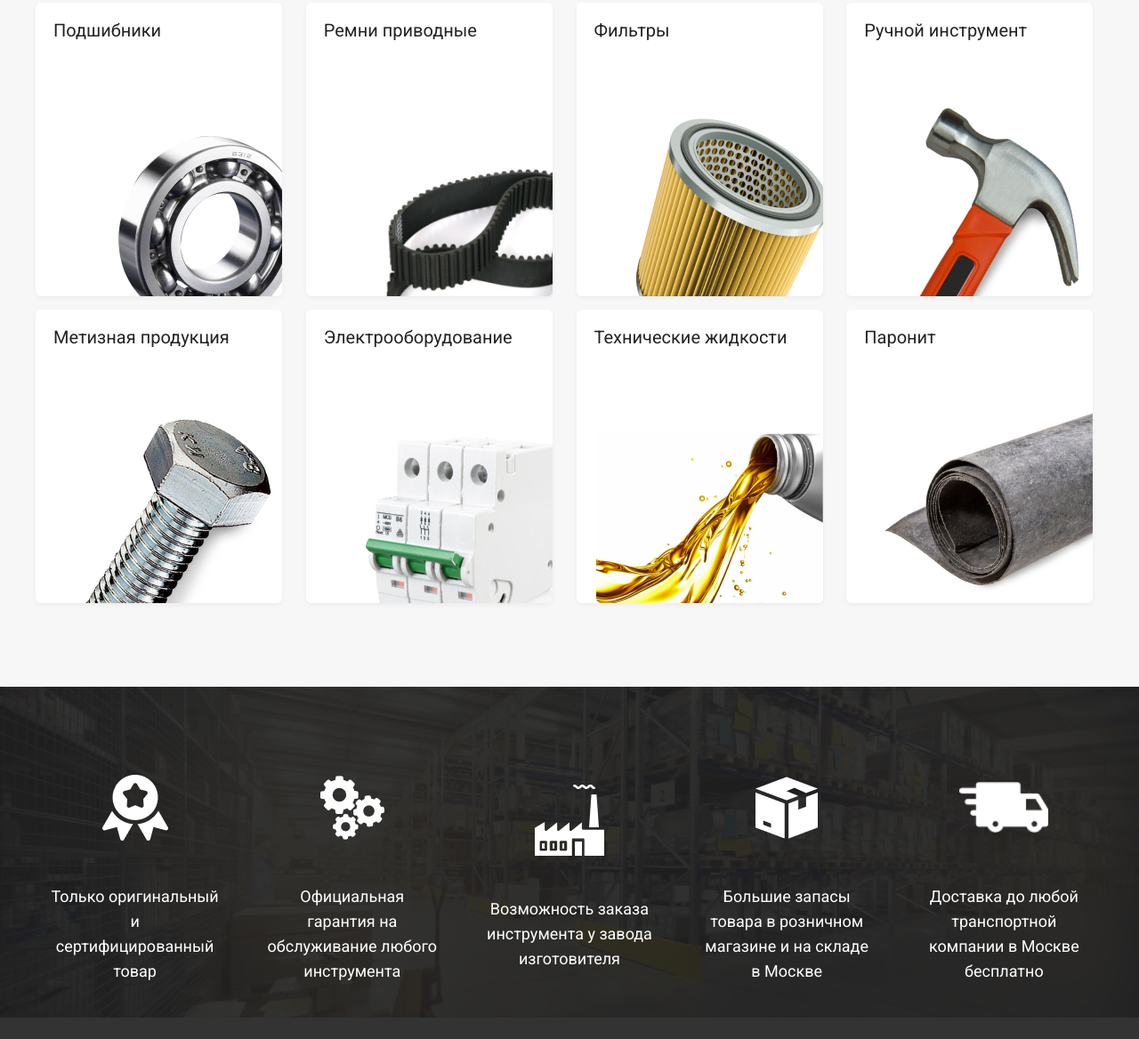
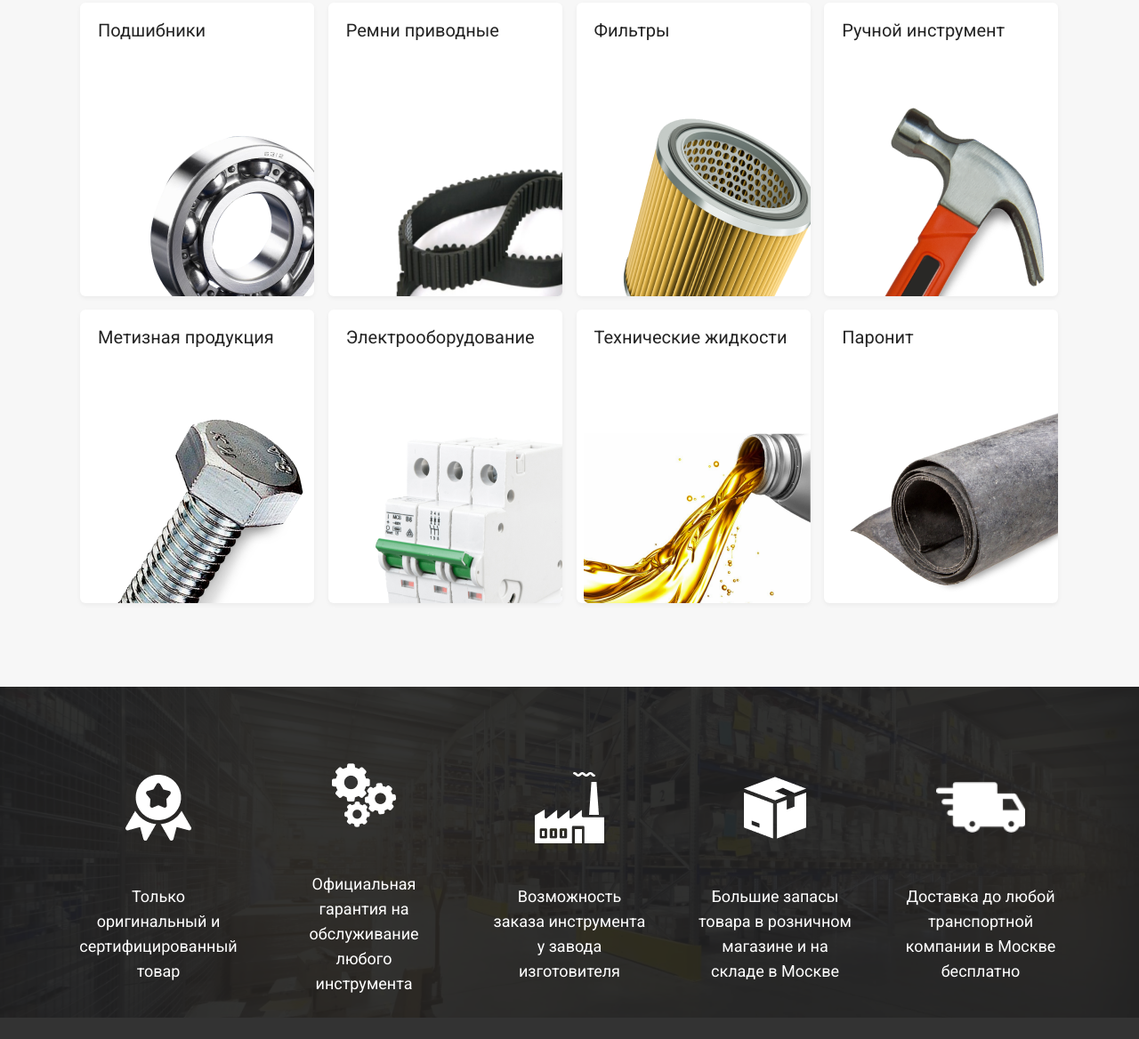
Before and after one commit to nebesnaya2910/K9N, a plain HTML site: page index.html in a window 1280 px wide. Shown: the part 964-2132 px from the top of the page at 89% size. Drawn offline with nearby package versions, Linux system fonts and the light colour scheme.

Commit message:
adapting content to max-width: 1280px

```diff
--- a/style.css
+++ b/style.css
@@ -632,3 +632,27 @@ textarea:focus {
         justify-content: space-around;
     }
 }
+
+@media screen and (max-width: 1280px) {
+    .container-header,
+    .box-container {
+        max-width: 1100px;
+        width: 100%;
+    }
+    .catalog-wrap {
+        display: grid;
+        grid-template-columns: repeat(4, minmax(263px, 1fr));
+        gap: 15px;
+    }
+    .product {
+        max-width: 263px;
+    }
+    .advantages-block_wrap {
+        max-width: 1100px;
+        justify-content: space-between;
+    }
+    .product:hover {
+        transform: scale(1.05);
+        box-shadow: 0px 8px 12px rgba(0, 0, 0, 0.5);
+    }
+}
```
